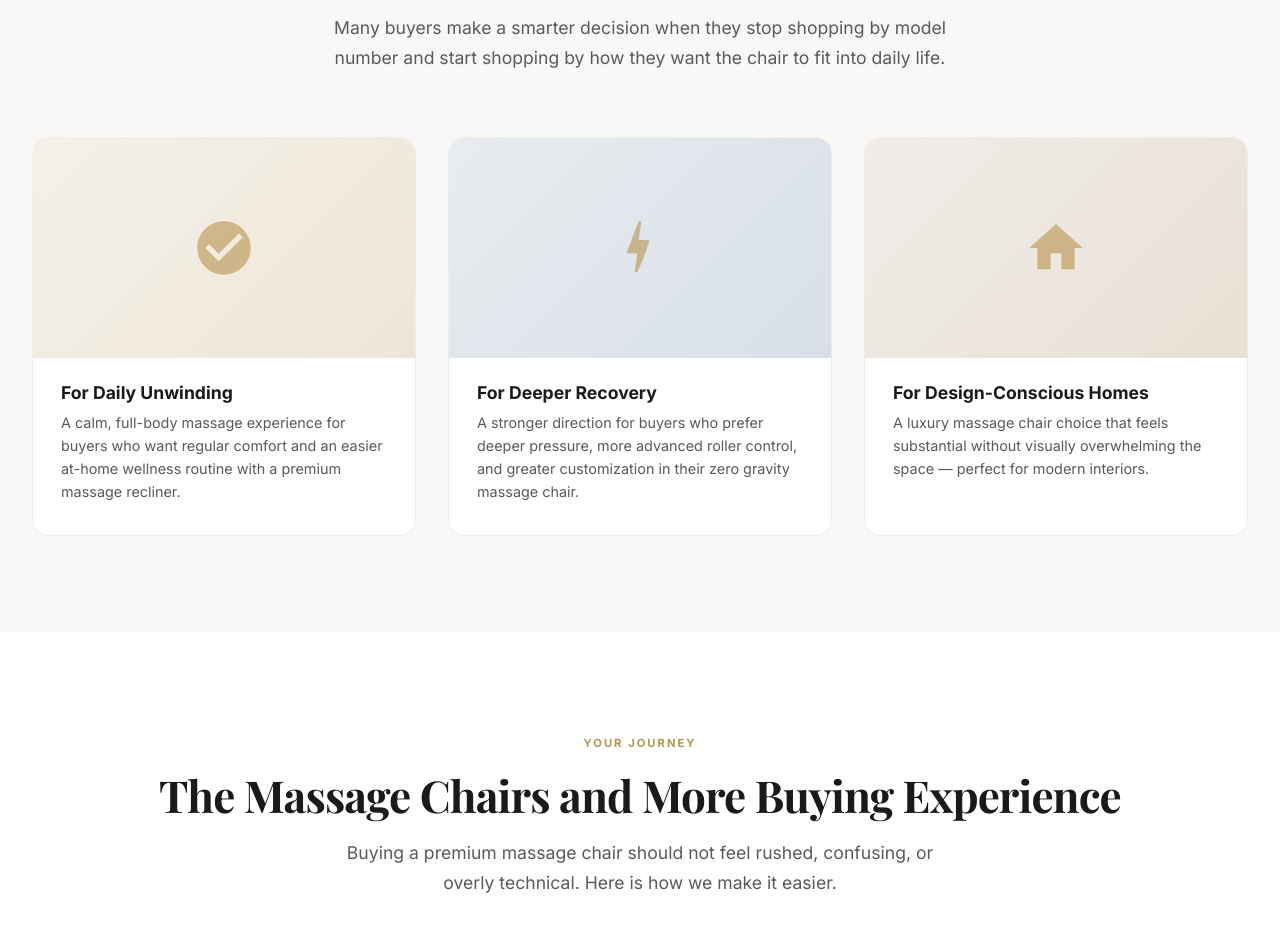
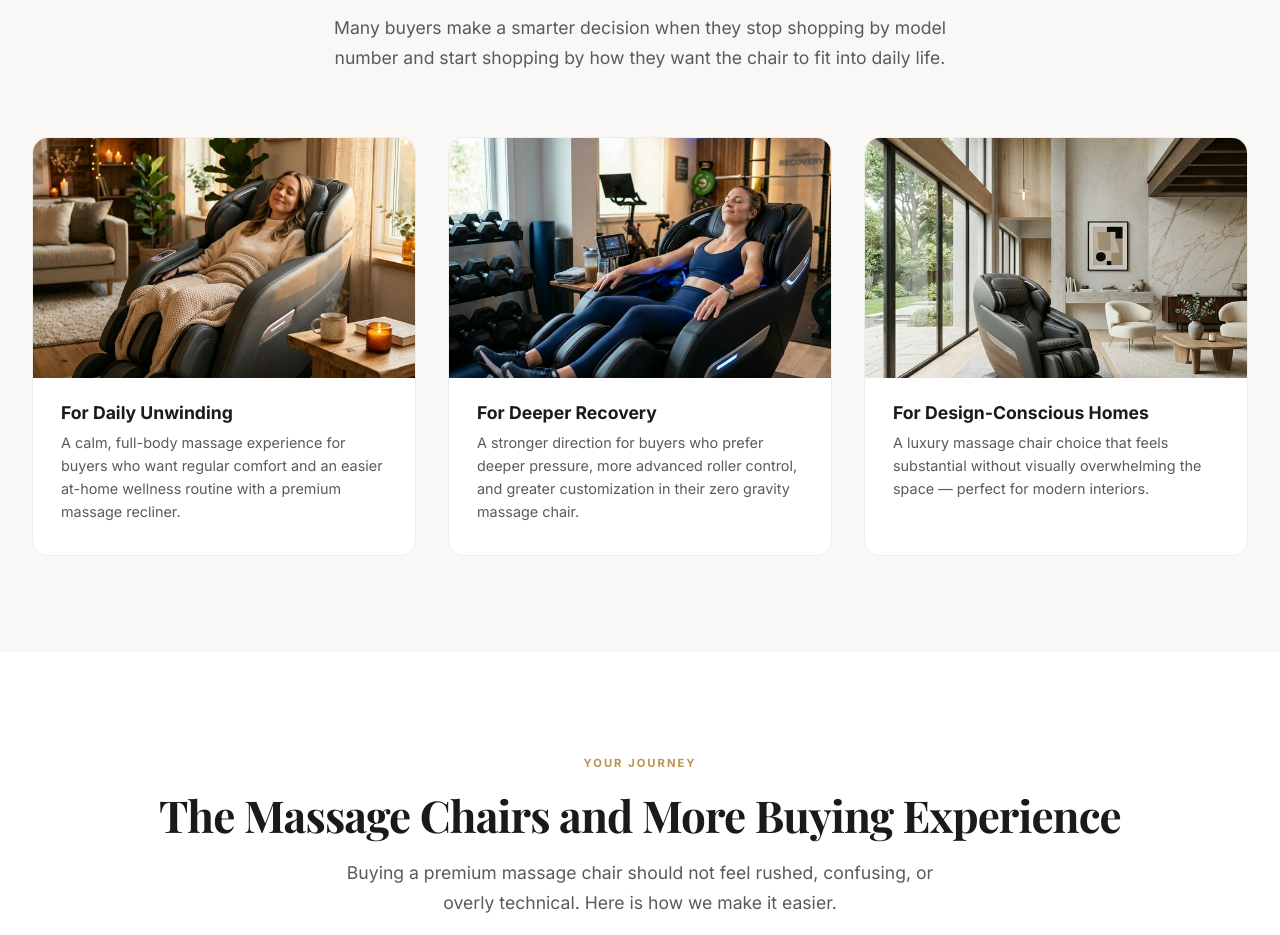
Before and after one commit to tulu-tech/mcm_pages, a plain HTML site: page index.html in a window 1280 px wide. Shown: the part 6660-7595 px from the top of the page. Drawn offline with nearby package versions, Linux system fonts and the light colour scheme.

Commit message:
Add lifestyle images to homepage: Daily Unwinding, Deeper Recovery, Design-Conscious Homes

```diff
--- a/index.html
+++ b/index.html
@@ -396,8 +396,8 @@
         </div>
         <div class="lifestyle-grid">
             <div class="lifestyle-card">
-                <div class="lifestyle-card-img" style="background: linear-gradient(135deg, #f5f0e8, #ede6d8); display:flex; align-items:center; justify-content:center;">
-                    <svg viewBox="0 0 24 24" style="width:64px;height:64px;fill:var(--accent);opacity:0.6;"><path d="M12 2C6.48 2 2 6.48 2 12s4.48 10 10 10 10-4.48 10-10S17.52 2 12 2zm-2 15l-5-5 1.41-1.41L10 14.17l7.59-7.59L19 8l-9 9z"/></svg>
+                <div class="lifestyle-card-img">
+                    <img src="images/lifestyle-unwinding.png" alt="Person relaxing in premium massage chair in cozy living room">
                 </div>
                 <div class="lifestyle-card-body">
                     <h3>For Daily Unwinding</h3>
@@ -405,8 +405,8 @@
                 </div>
             </div>
             <div class="lifestyle-card">
-                <div class="lifestyle-card-img" style="background: linear-gradient(135deg, #e8ecf0, #d8dfe8); display:flex; align-items:center; justify-content:center;">
-                    <svg viewBox="0 0 24 24" style="width:64px;height:64px;fill:var(--accent);opacity:0.6;"><path d="M11 21h-1l1-7H7.5c-.58 0-.57-.32-.38-.66.19-.34.05-.08.16-.28L11.5 2h1l-1 7h3.5c.49 0 .56.33.47.51l-.07.15C12.96 17.55 11 21 11 21z"/></svg>
+                <div class="lifestyle-card-img">
+                    <img src="images/lifestyle-recovery.png" alt="Athletic person recovering in massage chair in home gym">
                 </div>
                 <div class="lifestyle-card-body">
                     <h3>For Deeper Recovery</h3>
@@ -414,8 +414,8 @@
                 </div>
             </div>
             <div class="lifestyle-card">
-                <div class="lifestyle-card-img" style="background: linear-gradient(135deg, #f0ece8, #e8e0d4); display:flex; align-items:center; justify-content:center;">
-                    <svg viewBox="0 0 24 24" style="width:64px;height:64px;fill:var(--accent);opacity:0.6;"><path d="M10 20v-6h4v6h5v-8h3L12 3 2 12h3v8z"/></svg>
+                <div class="lifestyle-card-img">
+                    <img src="images/lifestyle-design.png" alt="Sleek massage chair in luxury minimalist living room">
                 </div>
                 <div class="lifestyle-card-body">
                     <h3>For Design-Conscious Homes</h3>
--- a/styles.css
+++ b/styles.css
@@ -400,7 +400,9 @@ img { max-width: 100%; display: block; }
     transition: var(--transition);
 }
 .lifestyle-card:hover { transform: translateY(-4px); box-shadow: var(--card-shadow-hover); border-color: var(--accent); }
-.lifestyle-card-img { width: 100%; height: 220px; object-fit: cover; }
+.lifestyle-card-img { width: 100%; height: 240px; overflow: hidden; }
+.lifestyle-card-img img { width: 100%; height: 100%; object-fit: cover; transition: transform 0.5s ease; }
+.lifestyle-card:hover .lifestyle-card-img img { transform: scale(1.06); }
 .lifestyle-card-body { padding: 1.5rem 1.75rem 2rem; }
 .lifestyle-card-body h3 { font-size: 1.1rem; margin-bottom: 0.5rem; font-family: 'Inter', sans-serif; }
 .lifestyle-card-body p { font-size: 0.9rem; color: var(--muted); margin: 0; line-height: 1.6; }
```
Also changed, not shown: images/lifestyle-design.png (added), images/lifestyle-recovery.png (added), images/lifestyle-unwinding.png (added).
